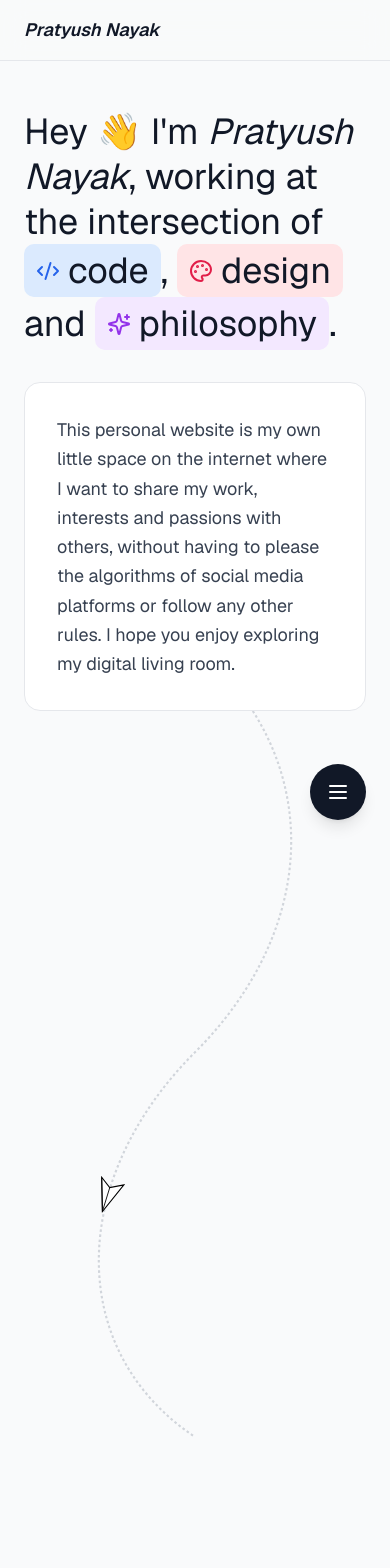
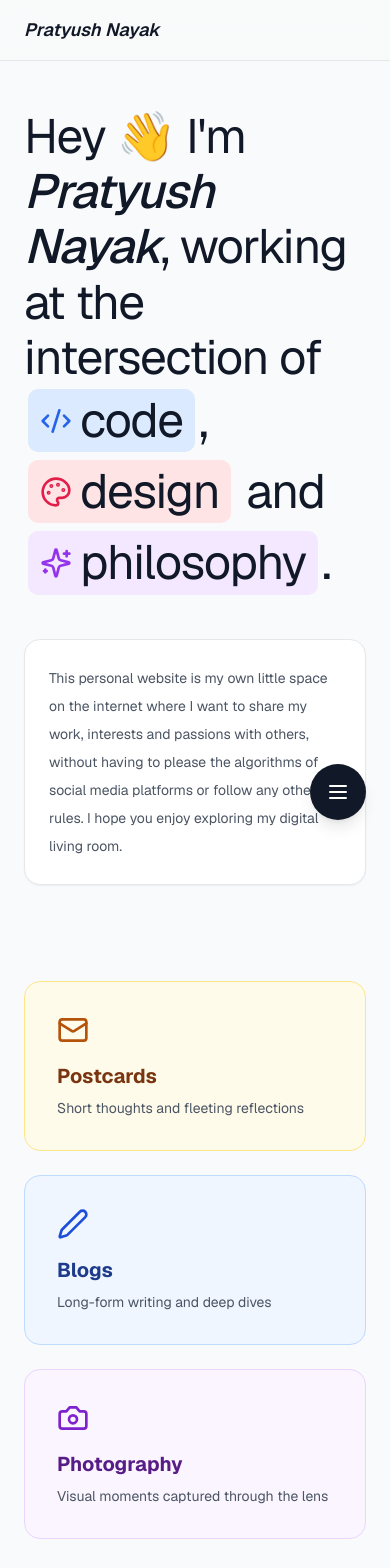
Before and after one commit to PratyushNayak99/Pratyush-Garden, a Next.js app: page / in a window 390 px wide. Shown: the top 1568 px of the page. Built offline with nearby package versions, Linux system fonts and the light colour scheme.

Commit message:
changes for mobile view

```diff
--- a/components/HomePage.tsx
+++ b/components/HomePage.tsx
@@ -20,37 +20,47 @@ export default function HomePage({ blogs, postcards, photos }: { blogs: any[]; p
   const featuredPhotos = photos.slice(0, 3)
 
   return (
-    <div className="max-w-6xl mx-auto px-6 py-12 md:py-20 overflow-x-hidden">
+    <div className="max-w-6xl mx-auto px-6 py-12 md:pt-8 md:pb-20 overflow-x-hidden">
+
       {/* Hero Section */}
       <motion.div
         initial={{ opacity: 0, y: 30 }}
         animate={{ opacity: 1, y: 0 }}
         transition={{ duration: 0.6 }}
-        className="mb-24 md:mb-32 flex flex-col md:flex-row items-center justify-between gap-12"
+        className="mb-24 md:mb-32 block md:flex md:flex-row items-center justify-between gap-12"
       >
         {/* Left Text Section */}
-        <div className="max-w-3xl flex-1">
-          <h1 className="text-4xl md:text-6xl mb-8 leading-tight font-normal">
-            Hey 👋 I'm <span className="italic">Pratyush Nayak</span>, working at the intersection of{" "}
-            <span className="inline-flex items-center gap-2 bg-blue-100 dark:bg-blue-900/30 px-3 py-1 rounded-lg">
-              <Code2 className="w-6 h-6 md:w-8 md:h-8 text-blue-600 dark:text-blue-400" />
+        <div className="w-full md:max-w-3xl md:flex-1">
+
+          {/* HEADING: Big and Bold (Matches the top part of your image) */}
+          <h1 className="text-5xl sm:text-6xl md:text-6xl mb-10 leading-[1.15] font-normal text-left tracking-tight text-gray-900 dark:text-gray-100">
+            Hey 👋 I'm <span className="italic font-medium">Pratyush Nayak</span>, working at the intersection of{" "}
+
+            <span className="inline-flex items-center gap-2 bg-blue-100 dark:bg-blue-900/30 px-3 py-1 rounded-lg align-baseline my-1 mx-1">
+              <Code2 className="w-8 h-8 md:w-8 md:h-8 text-blue-600 dark:text-blue-400" />
               code
             </span>
             ,{" "}
-            <span className="inline-flex items-center gap-2 bg-rose-100 dark:bg-rose-900/30 px-3 py-1 rounded-lg">
-              <Palette className="w-6 h-6 md:w-8 md:h-8 text-rose-600 dark:text-rose-400" />
+            <span className="inline-flex items-center gap-2 bg-rose-100 dark:bg-rose-900/30 px-3 py-1 rounded-lg align-baseline my-1 mx-1">
+              <Palette className="w-8 h-8 md:w-8 md:h-8 text-rose-600 dark:text-rose-400" />
               design
             </span>{" "}
             and{" "}
-            <span className="inline-flex items-center gap-2 bg-purple-100 dark:bg-purple-900/30 px-3 py-1 rounded-lg">
-              <Sparkles className="w-6 h-6 md:w-8 md:h-8 text-purple-600 dark:text-purple-400" />
+            <span className="inline-flex items-center gap-2 bg-purple-100 dark:bg-purple-900/30 px-3 py-1 rounded-lg align-baseline my-1 mx-1">
+              <Sparkles className="w-8 h-8 md:w-8 md:h-8 text-purple-600 dark:text-purple-400" />
               philosophy
             </span>
             .
           </h1>
 
-          <div className="max-w-2xl bg-white dark:bg-gray-800/50 p-8 rounded-2xl border border-gray-200 dark:border-gray-700 backdrop-blur-sm">
-            <p className="text-lg text-gray-700 dark:text-gray-300 leading-relaxed">
+          {/* ⭐ DESCRIPTION BOX (Matches the bottom part of your image) ⭐
+              - max-w-lg: Restricts width so it doesn't stretch too far
+              - p-6: Comfortable padding
+              - text-sm: Small, neat text
+              - leading-7: Relaxed line height for readability
+          */}
+          <div className="max-w-lg bg-white dark:bg-gray-800/40 p-6 md:p-8 rounded-2xl border border-gray-200 dark:border-gray-700 shadow-sm backdrop-blur-sm">
+            <p className="text-sm md:text-base text-gray-600 dark:text-gray-300 leading-7 font-normal">
               This personal website is my own little space on the internet where I want to share my work,
               interests and passions with others, without having to please the algorithms of social media
               platforms or follow any other rules. I hope you enjoy exploring my digital living room.
@@ -58,9 +68,9 @@ export default function HomePage({ blogs, postcards, photos }: { blogs: any[]; p
           </div>
         </div>
 
-        {/* Right Animation Section */}
-        <div className="flex-1 flex items-start justify-center w-full md:w-auto">
-          <div className="-mt-16">
+        {/* Right Animation Section - HIDDEN ON MOBILE (To match image) */}
+        <div className="hidden md:block flex-1 w-full md:w-auto">
+          <div className="-mt-16 flex items-start justify-center">
             <PlaneAnimation />
           </div>
         </div>
@@ -104,11 +114,7 @@ export default function HomePage({ blogs, postcards, photos }: { blogs: any[]; p
         </div>
       </section>
 
-      {/* ─────────────────────────────────────────────────────────────
-          RECENT POSTCARDS
-          (Layout: Slider on Phone, Grid on Laptop)
-          (Design: Restored to Original)
-      ───────────────────────────────────────────────────────────── */}
+      {/* Recent Postcards */}
       <section className="mb-24">
         <div className="flex items-center justify-between mb-8 px-2">
           <h2 className="text-2xl font-bold">Recent Postcards</h2>
@@ -129,17 +135,12 @@ export default function HomePage({ blogs, postcards, photos }: { blogs: any[]; p
                 initial={{ opacity: 0, y: 20 }}
                 animate={{ opacity: 1, y: 0 }}
                 transition={{ duration: 0.4, delay: index * 0.1 }}
-                className="snap-center shrink-0 md:shrink md:w-auto" // Keeps slider working
+                className="snap-center shrink-0 md:shrink md:w-auto"
               >
                 <Link href={`/postcards/${(postcard as any).id}`}>
                   <div
-                    // RESTORED ORIGINAL DESIGN CLASSES:
-                    // 1. Reverted min-h to 280px
-                    // 2. Reverted hover:-translate-y-1
-                    // 3. Kept w-[85vw] md:w-auto for slider compatibility
                     className={`${colorClass} w-[85vw] md:w-auto p-6 rounded-sm border-4 border-gray-800 dark:border-gray-200 shadow-[6px_6px_0px_0px_rgba(0,0,0,0.3)] dark:shadow-[6px_6px_0px_0px_rgba(255,255,255,0.15)] hover:shadow-[10px_10px_0px_0px_rgba(0,0,0,0.3)] dark:hover:shadow-[10px_10px_0px_0px_rgba(255,255,255,0.15)] hover:-translate-y-1 transition-all min-h-[280px] flex flex-col cursor-pointer`}
                     style={{
-                      // RESTORED ORIGINAL ROTATION LOGIC (index % 3):
                       transform: `rotate(${(index % 3 === 0 ? 1 : index % 3 === 1 ? -1 : 0.5) * 1}deg)`,
                     }}
                   >
@@ -208,11 +209,7 @@ export default function HomePage({ blogs, postcards, photos }: { blogs: any[]; p
       </section>
 
       {/* Featured Photography */}
-      {/* ─────────────────────────────────────────────────────────────
-          FEATURED PHOTOGRAPHY (Updated to match reference image)
-      ───────────────────────────────────────────────────────────── */}
       <section>
-        {/* Header Area: Title Left, Description Right */}
         <div className="flex flex-col md:flex-row md:items-start justify-between mb-12 gap-6 md:gap-12">
           <h2 className="text-3xl md:text-4xl font-bold tracking-tight text-gray-900 dark:text-gray-100">
             Photography
@@ -220,7 +217,8 @@ export default function HomePage({ blogs, postcards, photos }: { blogs: any[]; p
 
           <div className="max-w-xl">
             <p className="text-lg text-gray-600 dark:text-gray-400 font-mono leading-relaxed">
-"I just love snapping photos whenever something catches my eye. They aren't masterpieces, but they’re special to me and I’m pretty proud of how they turned out! 😅 I built this gallery just for you—so go ahead, take a look around and enjoy." </p >
+              "I just love snapping photos whenever something catches my eye. They aren't masterpieces, but they’re special to me and I’m pretty proud of how they turned out! 😅 I built this gallery just for you—so go ahead, take a look around and enjoy."
+            </p>
             <Link
               href="/photography"
               className="inline-flex items-center gap-2 mt-4 text-sm font-medium text-gray-900 dark:text-gray-100 hover:text-blue-600 dark:hover:text-blue-400 transition-colors group"
@@ -230,28 +228,22 @@ export default function HomePage({ blogs, postcards, photos }: { blogs: any[]; p
           </div>
         </div>
 
-        {/* The Slider / Grid Container (Kept your mobile slider logic) */}
         <div className="flex overflow-x-auto snap-x snap-mandatory gap-4 pb-4 -mx-6 px-6 md:mx-0 md:px-0 md:grid md:grid-cols-3 md:overflow-visible md:pb-0 scrollbar-hide">
           {featuredPhotos.map((photo, index) => (
             <motion.div
               key={(photo as any).id}
               className="snap-start shrink-0 w-[280px] md:w-auto"
-              initial={{ opacity: 0, y: 20 }} // Changed animation to y-axis for smoother feel
+              initial={{ opacity: 0, y: 20 }}
               animate={{ opacity: 1, y: 0 }}
               transition={{ delay: index * 0.1 }}
             >
               <Link href="/photography">
-                {/* Removed rounded corners to match the sharp look in your reference,
-                    or keep 'rounded-xl' if you prefer soft corners.
-                    I used 'rounded-sm' for a middle ground. */}
                 <div className="relative aspect-square overflow-hidden group cursor-pointer bg-gray-100 dark:bg-gray-800">
                   <img
                     src={(photo as any).image || "/placeholder.svg"}
                     alt={(photo as any).title}
                     className="w-full h-full object-cover group-hover:scale-105 transition-transform duration-700 ease-in-out"
                   />
-
-                  {/* Optional: Simple overlay on hover */}
                   <div className="absolute inset-0 bg-black/20 opacity-0 group-hover:opacity-100 transition-opacity duration-300" />
                 </div>
               </Link>
```
